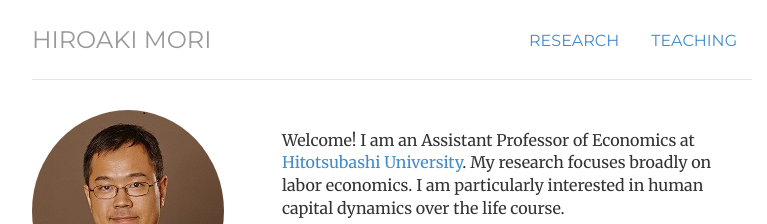
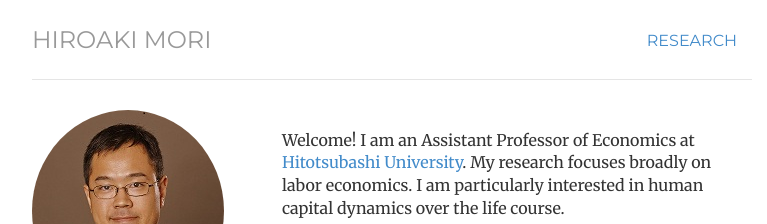
Before and after one commit to morihiroaki/morihiroaki.github.io, a Jekyll site: the page built from index.html, in a window 1280 px wide. Shown: the top 224 px of the page, without its empty margins (248-1015 px from the left). Built offline with Jekyll 4.4.1, drawn with Linux system fonts in a browser that asks for light colours.

Commit message:
Update header.html

```diff
--- a/_includes/header.html
+++ b/_includes/header.html
@@ -2,7 +2,6 @@
       <ul class="nav nav-pills pull-right">
         <!--li class="{{ page.cv }}"><a href="/cv.html" title="CV">CV</a></li-->
         <li class="{{ page.research }}"><a href="/research.html" title="Research">Research</a></li>
-        <li class="{{ page.teaching }}"><a href="/teaching.html" title="Teaching">Teaching</a></li>
           </ul>
         </li>
       </ul>
```
